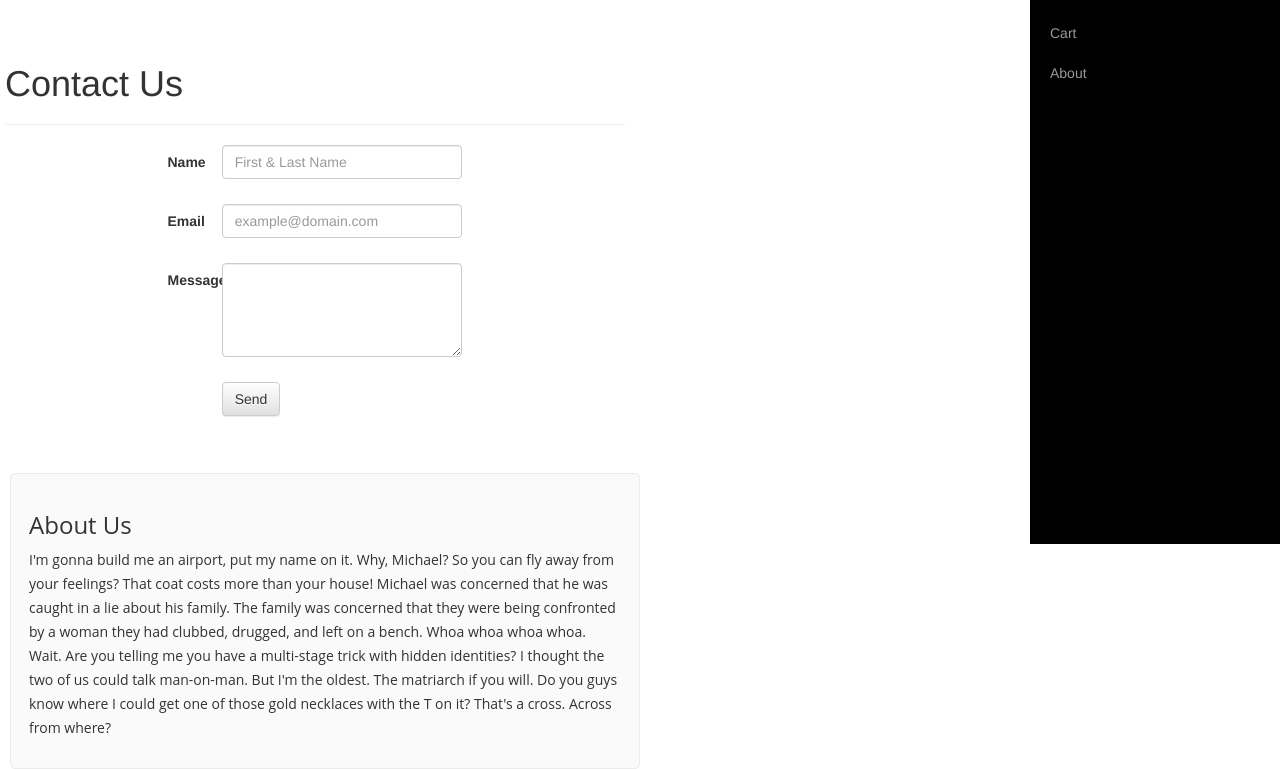
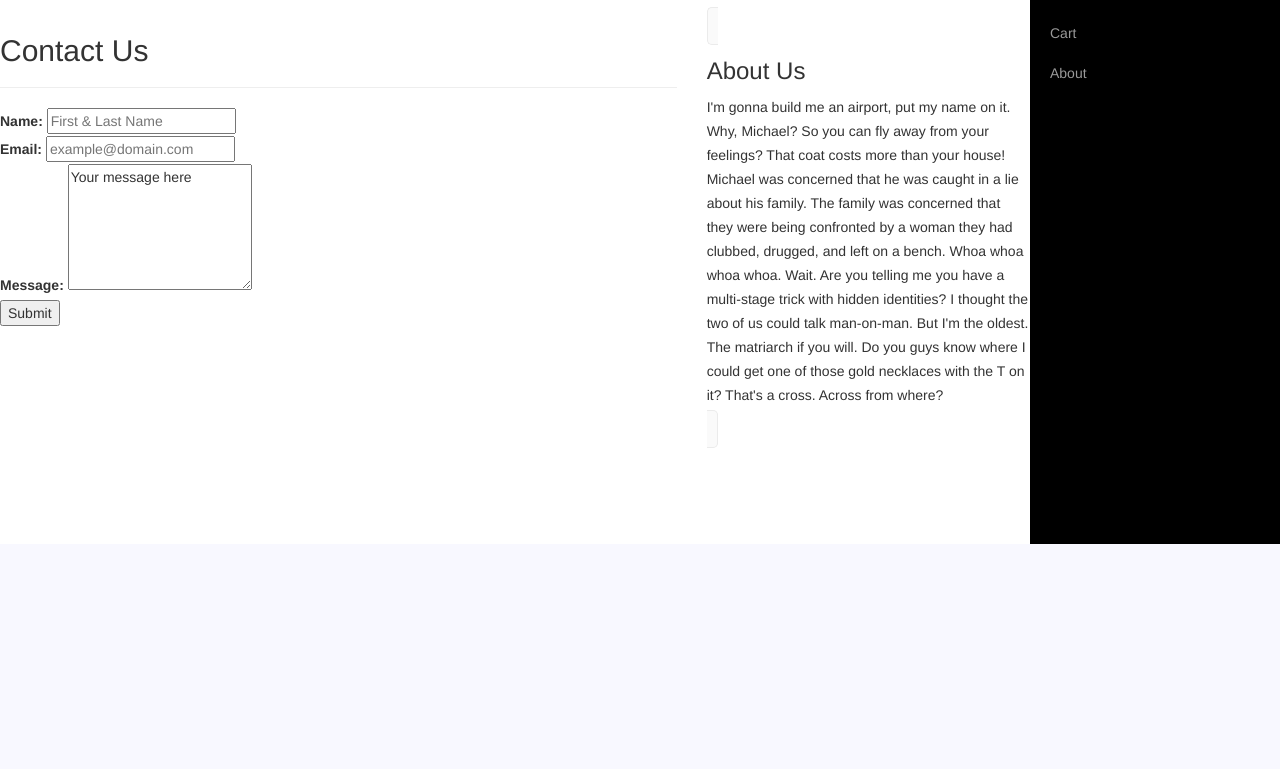
Before and after one commit to jameswlhill/cheqout, a PHP site: page / in a window 1280 px wide. Shown: the part 256-1025 px from the top of the page. After the commit the page ends 800 px from the top, so only its background shows below. Run offline with PHP 8.4, Linux system fonts and the light colour scheme; data that the repository does not hold is empty; some libraries are stand-ins or nearby versions.

Commit message:
latest changes for scrum

```diff
--- a/about/index.php
+++ b/about/index.php
@@ -1,38 +1,33 @@
 <?php
 $PAGE_TITLE = "About - Cheqout";
+require_once("../lib/utilities.php");
 
-if ($_POST["submit"]) {
+//if the form has been submitted
+if(isset($_POST['submit'])) {
+	//check if name has been entered
+	if(!$_POST['name']) {
+		throw (new InvalidArgumentException('Please enter your first and last name'));
+	}
+// Check if email has been entered and is valid
+	if(!$_POST['email'] || !filter_var($_POST['email'], FILTER_VALIDATE_EMAIL) === true) {
+		throw (new InvalidArgumentException('Please enter a valid email address'));
+	}
+//Check if message has been entered
+	if(!$_POST['message']) {
+		throw (new InvalidArgumentException('Please enter a message'));
+	}
+
 	$name = $_POST['name'];
 	$email = $_POST['email'];
 	$message = $_POST['message'];
+
 	$from = 'Cheqout Contact Form';
 	$to = 'ouremailaddress@cheqout.com';
 	$subject = 'Comment on Cheqout';
 	$body = "From: $name\n E-Mail: $email\n Message:\n $message";
 
-	// Check if name has been entered
-	if(!$_POST['name']) {
-		$errName = 'Please enter your name';
-	}
-// Check if email has been entered and is valid
-	if(!$_POST['email'] || !filter_var($_POST['email'], FILTER_VALIDATE_EMAIL)) {
-		$errEmail = 'Please enter a valid email address';
-	}
-//Check if message has been entered
-	if(!$_POST['message']) {
-		$errMessage = 'Please enter your message';
-	}
-
-	// If there are no errors, send the email
-	if(!$errName && !$errEmail && !$errMessage) {
-		if(mail($to, $subject, $body, $from)) {
-			$result = '<div class="alert alert-success">Thank you for your message!</div>';
-		} else {
-			$result = '<div class="alert alert-danger">Sorry there was an error sending your message. Please try again.</div>';
-		}
-	}
+	mail($to, $subject, $body, $from);
 }
-require_once("../lib/utilities.php");
 ?>
 
 <div class="row">
@@ -44,62 +39,39 @@ require_once("../lib/utilities.php");
 			<?php require_once("../lib/header.php"); ?>
 		</header>
 
-		<div class="span8" id="divMain">
+		<div class="col-md-8" id="divMain">
 
-			<h1>Contact Us</h1>
+			<h2>Contact Us</h2>
 			<hr>
 			<!--Start Contact form -->
-			<div class="container">
-				<div class="row">
-					<div class="col-md-6 col-md-offset-3">
-			<form class="form-horizontal" role="form" method="post" action="index.php">
-				<div class="form-group">
-					<label for="name" class="col-sm-2 control-label">Name</label>
-					<div class="col-sm-10">
-						<input type="text" class="form-control" id="name" name="name" placeholder="First & Last Name" value="<?php echo htmlspecialchars($_POST['name']); ?>">
-						<?php echo "<p class='text-danger'>$errName</p>";?>
-					</div>
+			<form id="contact" action="index.php" method="post">
+				<div>
+					<label for="name">Name:</label>
+					<input type="text" id="name" maxlength="50" placeholder="First & Last Name">
 				</div>
-				<div class="form-group">
-					<label for="email" class="col-sm-2 control-label">Email</label>
-					<div class="col-sm-10">
-						<input type="email" class="form-control" id="email" name="email" placeholder="example@domain.com" value="<?php echo htmlspecialchars($_POST['email']); ?>">
-						<?php echo "<p class='text-danger'>$errEmail</p>";?>
-					</div>
+				<div>
+					<label for="email">Email:</label>
+					<input type="email" id="email" maxlength="256" placeholder="example@domain.com">
 				</div>
-				<div class="form-group">
-					<label for="message" class="col-sm-2 control-label">Message</label>
-					<div class="col-sm-10">
-						<textarea class="form-control" rows="4" name="message"><?php echo htmlspecialchars($_POST['message']);?></textarea>
-						<?php echo "<p class='text-danger'>$errMessage</p>";?>
-					</div>
+				<div>
+					<label for="message" id="message">Message:</label>
+						<textarea id="message" minlength="50" rows="6" required="">Your message here</textarea>
 				</div>
-				<div class="form-group">
-					<div class="col-sm-10 col-sm-offset-2">
-						<input id="submit" name="submit" type="submit" value="Send" class="btn btn-default">
-					</div>
-				</div>
-				<div class="form-group">
-					<div class="col-sm-10 col-sm-offset-2">
-						<?php echo $result; ?>
-					</div>
+				<div>
+					<button type="submit" name="submit">Submit</button>
 				</div>
 			</form>
+		</div>
 			<!--End Contact form -->
-
-			<!--About us portion-->
-		</div>
-		<div class="span4 sidebar">
+					<!--About us portion-->
+		<div class="col-md-4 sidebar">
 		<div class="sidebox">
 			<h3 class="sidebox-title">About Us</h3>
-			<p>
-				I'm gonna build me an airport, put my name on it. Why, Michael? So you can fly away from your feelings? That
+			<p>I'm gonna build me an airport, put my name on it. Why, Michael? So you can fly away from your feelings? That
 				coat costs more than your house! Michael was concerned that he was caught in a lie about his family. The
 				family was concerned that they were being confronted by a woman they had clubbed, drugged, and left on a
 				bench. Whoa whoa whoa whoa. Wait. Are you telling me you have a multi-stage trick with hidden identities? I
 				thought the two of us could talk man-on-man. But I'm the oldest. The matriarch if you will. Do you guys know
-				where I could get one of those gold necklaces with the T on it? That's a cross. Across from where?
-				</p>
-			<!-- end about us -->
+				where I could get one of those gold necklaces with the T on it? That's a cross. Across from where?</p>
 		</div>
 	</div>
--- a/checkout/index.php
+++ b/checkout/index.php
@@ -23,7 +23,7 @@ require_once("../lib/utilities.php");
 										</div>
 										<div class="col-xs-6">
 											<button type="button" class="btn btn-primary btn-sm btn-block">
-												<span class="glyphicon glyphicon-share-alt"></span> Continue shopping
+												<span class="glyphicon glyphicon-share-alt"></span>Continue shopping
 											</button>
 										</div>
 									</div>
--- a/css/about.css
+++ b/css/about.css
@@ -2,76 +2,11 @@
 	background-color: rgb(250, 250, 250);
 	-webkit-box-shadow: none;
 	box-shadow: none;
-	padding: 18px;
-	margin-top: 26px;
+	padding: 10px;
+	margin-top: 25px;
 	border: 1px solid rgb(235, 235, 235);
-	border-top-left-radius: 5px;
-	border-top-right-radius: 5px;
-	border-bottom-right-radius: 5px;
-	border-bottom-left-radius: 5px;
-	font-family: 'Open Sans', sans-serif;
+	border-radius: 5px;
 	line-height: 24px;
 	color: rgb(51, 51, 51);
+	display: inline;
 }
-
-@media (min-width: 768px) {
-.row-fluid [class*="span"]:first-child {
-margin-left: 0;
-}
-.row-fluid [class*="span"]:first-child {
-margin-left: 0;
-}
-@media (min-width: 1200px) {
-.row-fluid .span8 {
-width: 65.81196581196582%;
-}
-
-@media (min-width: 1200px) {
-.row-fluid [class*="span"] {
-	display: block;
-	float: left;
-	width: 100%;
-	min-height: 30px;
-	margin-left: 2.564102564102564%;
-	-webkit-box-sizing: border-box;
-	-moz-box-sizing: border-box;
-	box-sizing: border-box;
-}
-
-.row-fluid .span8 {
-	width: 65.95744680851064%;
-}
-
-.row-fluid [class*="span"] {
-	display: block;
-	float: left;
-	width: 100%;
-	min-height: 30px;
-	margin-left: 2.127659574468085%;
-	-webkit-box-sizing: border-box;
-	-moz-box-sizing: border-box;
-	box-sizing: border-box;
-}
-
-@media (min-width: 1200px) {
-	.span8 {
-	width: 770px;
-}
-
-@media (min-width: 1200px) {
-[class*="span"] {
-	float: left;
-	min-height: 1px;
-	margin-left: 30px;
-}
-
-.span8 {
-	width: 620px;
-}
-
-[class*="span"] {
-	float: left;
-	min-height: 1px;
-	margin-left: 20px;
-
-	}}}}}}
--- a/css/header.css
+++ b/css/header.css
@@ -1,8 +1,6 @@
 .jumbotron {
-	margin-top: 10px;
-	margin-bottom: 50px;
+	margin-bottom: 30px;
 	background-image: url(http://placekitten.com/g/1170/240);
-	background-repeat: no-repeat;
 	color: ghostwhite;
 	text-shadow: black 0.3em 0.3em 0.3em;
 }
--- a/lib/header.php
+++ b/lib/header.php
@@ -2,11 +2,7 @@
 require_once("../lib/utilities.php");
 ?>
 
-<body>
-	<div class="jumbotron">
-		<div class="container">
-			<h1>CAPSTEEEEEWN (Cheqout)</h1>
-			<p>A catchy description about our figurines</p>
-		</div>
-	</div>
-</body>
+<div class="jumbotron">
+	<h1>CAPSTEEEEEWN (Cheqout)</h1>
+	<p>A catchy description about our figurines</p>
+</div>
--- a/lib/loginvalidate.php
+++ b/lib/loginvalidate.php
@@ -19,17 +19,17 @@ if(!isset( $_POST['emailAddress'], $_POST['password']))
 }
 
 /*** check the username is the correct length ***/
-elseif (strlen( $_POST['emailAddress']) > 128 || strlen($_POST['emailAddress']) < 5)
+if(strlen( $_POST['emailAddress']) > 128 || strlen($_POST['emailAddress']) < 5)
 {
 	$message = 'Incorrect Length for Email';
 }
 /*** check the password is the correct length ***/
-elseif (strlen( $_POST['password']) > 128 || strlen($_POST['password']) < 4)
+if(strlen( $_POST['password']) > 128 || strlen($_POST['password']) < 4)
 {
 	$message = 'Incorrect Length for Password';
 }
 /*** check the username has only alpha numeric characters ***/
-elseif(!ctype_alnum(str_replace($eValid, '', $email)))
+if(!ctype_alnum(str_replace($eValid, '', $email)))
 {
 	$message = "Email contains disallowed characters.";
 }
--- a/lib/sidebar.php
+++ b/lib/sidebar.php
@@ -22,8 +22,8 @@ require_once("../lib/utilities.php");
 							<input type="text" class="form-control" placeholder="Search">
 						</form>
 					</li>
-					<li class="link login">
-						<a href="#">Login</a>
+					<li class="link login #menu-toggle" id="menu-toggle">
+						<a href="../lib/loginform.php">Login</a>
 					</li>
 					<li class="link">
 						<a href="../shop">Shop</a>
--- a/php/class/account.php
+++ b/php/class/account.php
@@ -240,7 +240,7 @@ class Account {
 		//assign and store the email
 		$this->emailId = $newEmailId;
 	}
-
+/////////////////////////////////// PDO functions ////////////////////////////////////
 	/**
 	 * inserts this account into mySQL
 	 *
@@ -267,7 +267,6 @@ VALUES(:accountPassword, :accountPasswordSalt, :activation, :accountCreateDateTi
 		//updates the null accountId with the value of the variable
 		$this->accountId = intval($pdo->lastInsertId());
 	}
-
 	/**
 	 * deletes the account from mySQL
 	 *
--- a/shop/index.php
+++ b/shop/index.php
@@ -30,8 +30,8 @@ require_once("../lib/utilities.php");
 				</button>
 				<div class="collapse" id="collapseExample">
 					<div class="well">
-						<a href="#">Celebrity</a>
-						<a href="#">Topical</a>
+						<a href="#">Celebrity</a> |
+						<a href="#">Topical</a> |
 						<a href="#">Political</a>
 					</div>
 				</div>
```
Also changed, not shown: account/index.php (+2 -6 lines).
